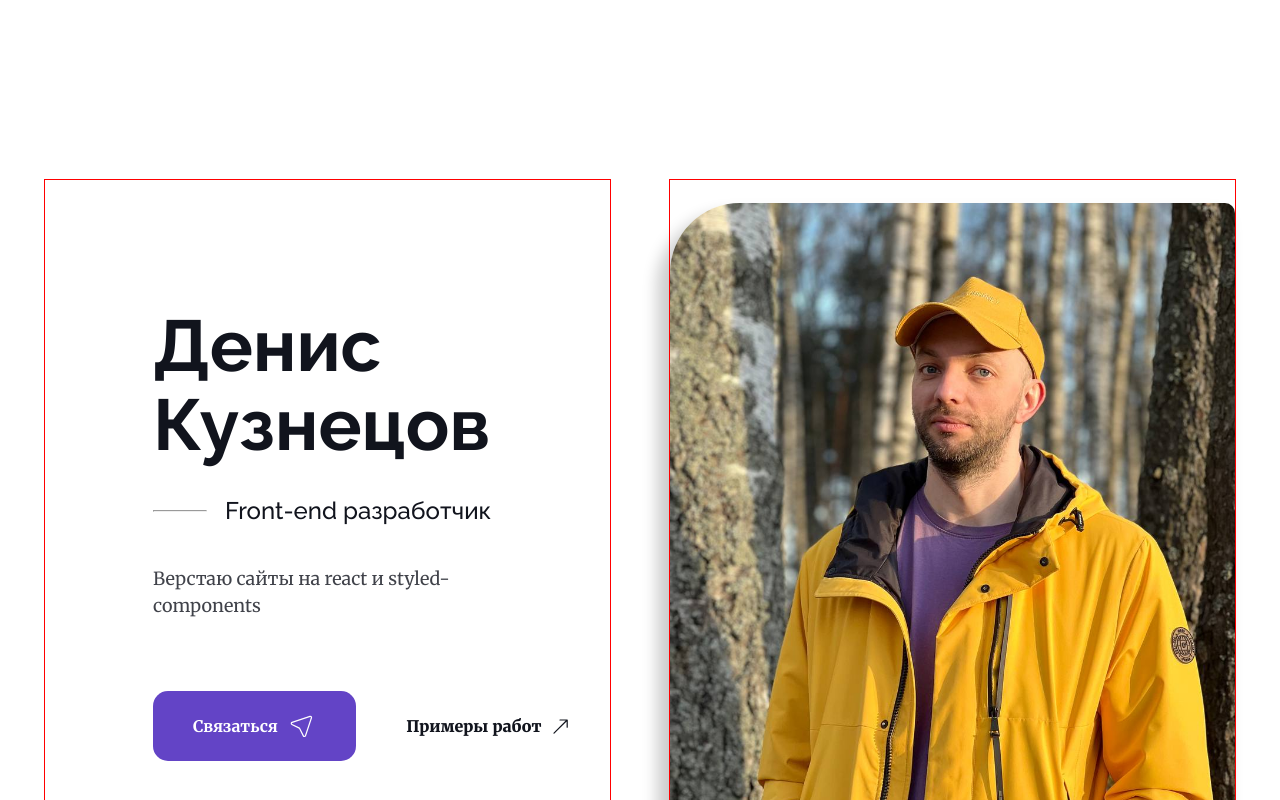
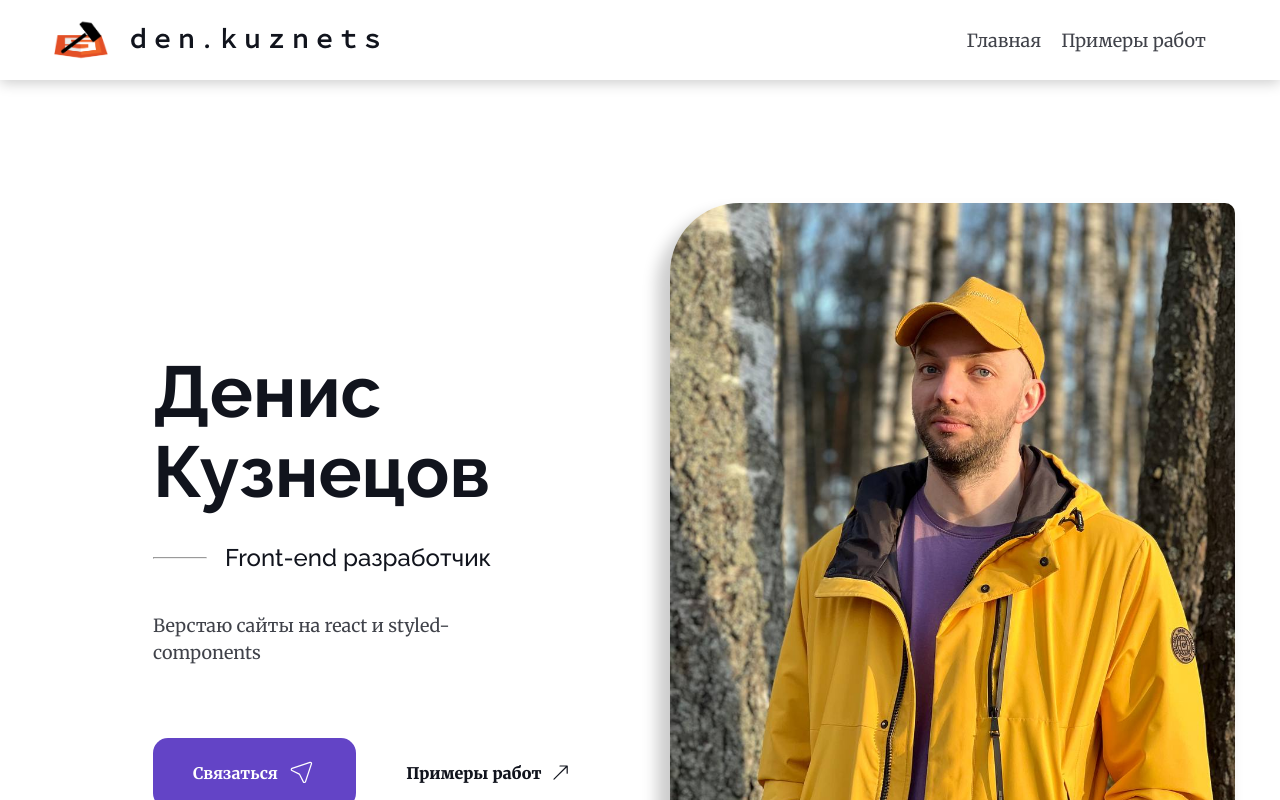
Before and after one commit to DenKuznets/portfolio, a React (Vite) app: page / in a window 1280 px wide. Shown: the top 800 px of the page. Built offline with nearby package versions, Linux system fonts and the light colour scheme.

Commit message:
hero fix

```diff
--- a/src/App.jsx
+++ b/src/App.jsx
@@ -18,7 +18,7 @@ function App() {
       <GlobalStyle />
       <ThemeProvider theme={themeLight}>
         <LanguageContext.Provider value={appText}>
-          {/* <Header /> */}
+          <Header />
           <main>
             <section id="hero">
               <Hero />
--- a/src/components/styled/Hero.styled.js
+++ b/src/components/styled/Hero.styled.js
@@ -1,23 +1,25 @@
 import styled from "styled-components";
 import { screen } from "../../../utils";
 
-const px580 = '580px';
+const px580 = "580px";
 
 const HeroStyled = styled.div`
   display: flex;
   margin: 5rem auto 0;
   gap: 5%;
   min-height: 800px;
-
+  max-width: 1320px;
+  align-items: center;
   @media (max-width: 1065px) {
     flex-direction: column;
     gap: 50px;
+    margin-top: 0;
   }
 
   .hero-text,
   .hero-img {
     flex: 1;
-    outline: 1px solid red;
+    /* outline: 1px solid red; */
   }
 
   .hero-text {
@@ -33,7 +35,7 @@ const HeroStyled = styled.div`
   .hero-text__content {
     /* outline: 1px solid black; */
     height: 100%;
-    padding-top: 7em;
+    /* padding-top: 7em; */
     display: flex;
     flex-direction: column;
 
@@ -124,7 +126,7 @@ const HeroStyled = styled.div`
       @media (max-width: ${screen.px992}) {
         position: relative;
         z-index: 1;
-        border-radius: 5px 5px 40px 40px;
+        border-radius: 5px;
       }
     }
   }
--- a/src/globalStyles.js
+++ b/src/globalStyles.js
@@ -131,6 +131,7 @@ ul {
 }
 
 section {
+
   width: 100%;
   ${'' /* outline: 1px solid green; */}
   margin: 0 auto;
```
Also changed, not shown: public/images/photo_2023-04-19_11-20-23.jpg (added), public/images/photo_2023-04-19_11-20-28.jpg (added).
